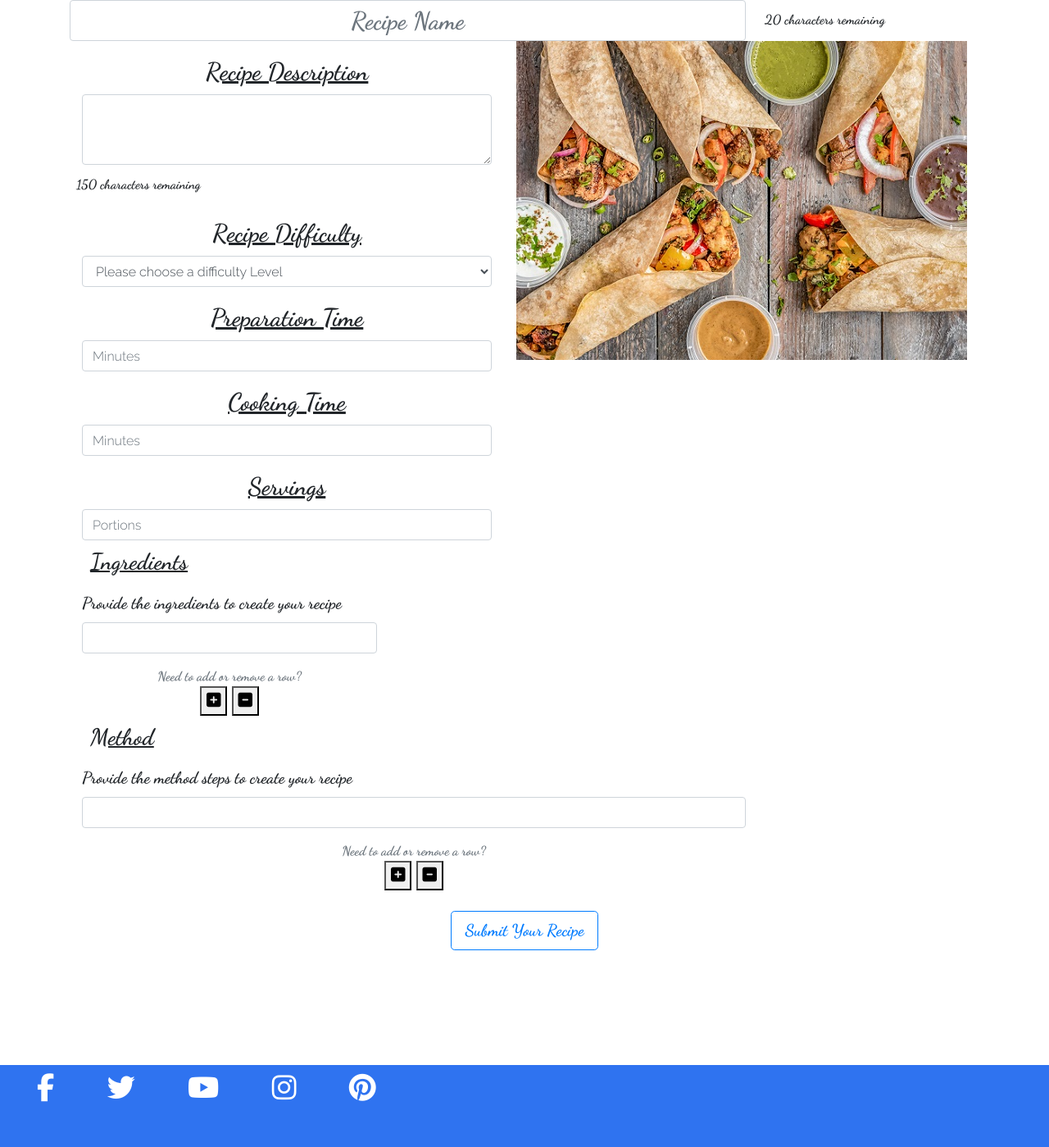
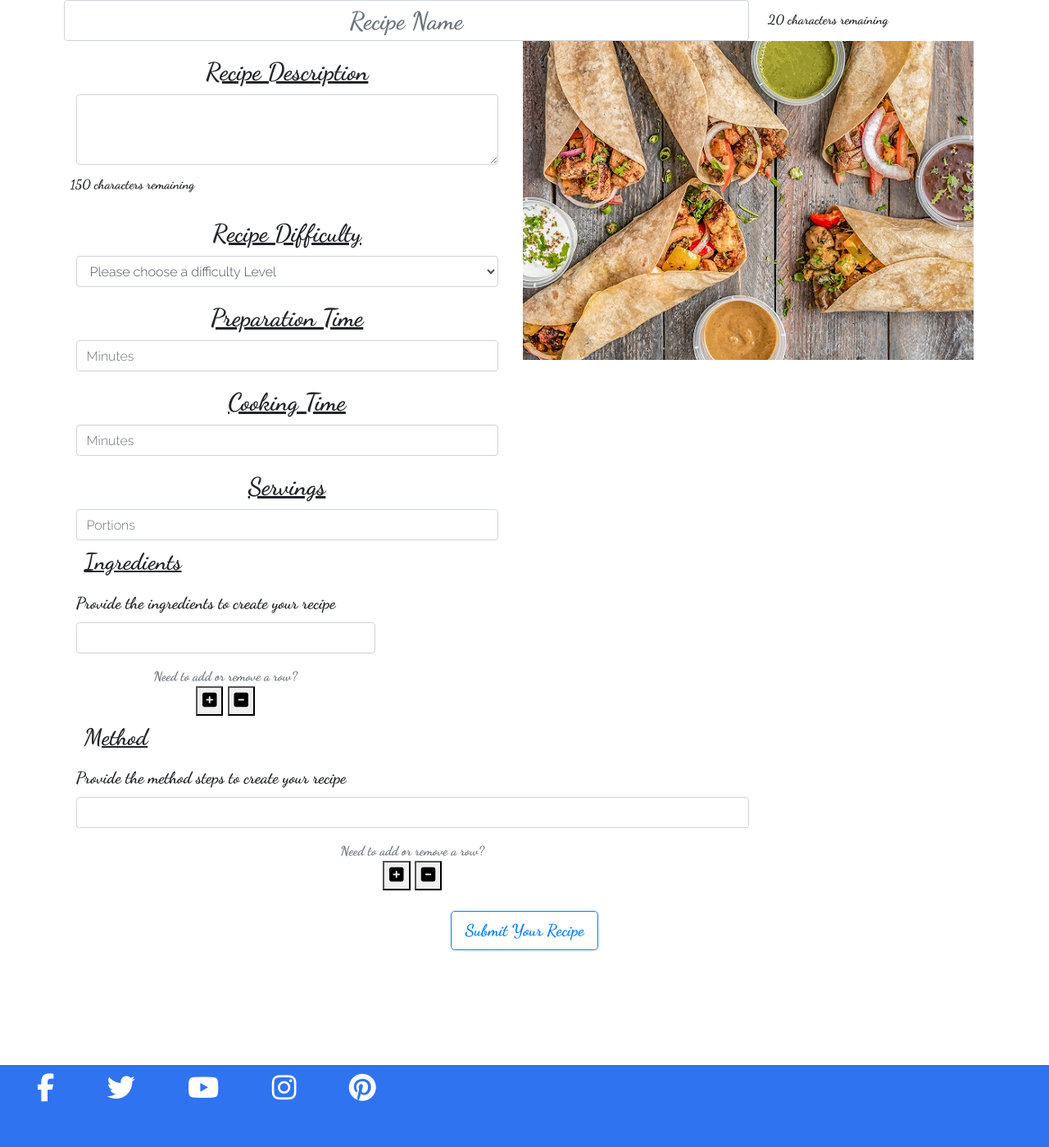
Before and after one commit to Dhracko/frankies_kitchen, a Flask app: page /add_recipe in a window 1280 px wide. Shown: the part 150-1549 px from the top of the page at 82% size. Run offline with Flask 2, Linux system fonts and the light colour scheme; data that the repository does not hold is empty; some libraries are stand-ins or nearby versions.

Commit message:
Adjusted Columms at landing page

```diff
--- a/static/css/style.css
+++ b/static/css/style.css
@@ -40,7 +40,7 @@ body {
   left: 10px;
   font-size: 30px;
   cursor: pointer;
-  }
+}
 
 .icon-burger {
   border: outset;
@@ -48,7 +48,7 @@ body {
 }
 
 .icon-burger i {
-    padding: 7px;
+  padding: 7px;
 }
 
 .overlay {
@@ -92,7 +92,14 @@ body {
   font-size: 60px;
 }
 
+/* Landing Page */
 
+.wrap-content {
+  width: 90%;
+  vertical-align: middle;
+  margin-left: auto;
+  margin-right: auto;
+}
 
 /* Search Bar */
 .search-bar {
--- a/templates/base.html
+++ b/templates/base.html
@@ -64,7 +64,7 @@
         </div>
       </nav>
     </header>
-    <div class="container">
+    <div class="container-fluid">
       <div class="wrap-content">
         {% block content %} {% endblock %}
       </div>
--- a/templates/initial.html
+++ b/templates/initial.html
@@ -19,7 +19,7 @@
               href="{{url_for('gt_recipe', recipe_id=recipe['_id'],recipe_name=recipe['recipe_name'])}}"
             >
               <img
-                src="{{url_for('static', filename='images/logo.png')}}"
+                src="{{url_for('static', filename='images/generic_logo.png')}}"
                 class="card-img"
                 alt="recipe image"
               />
```
